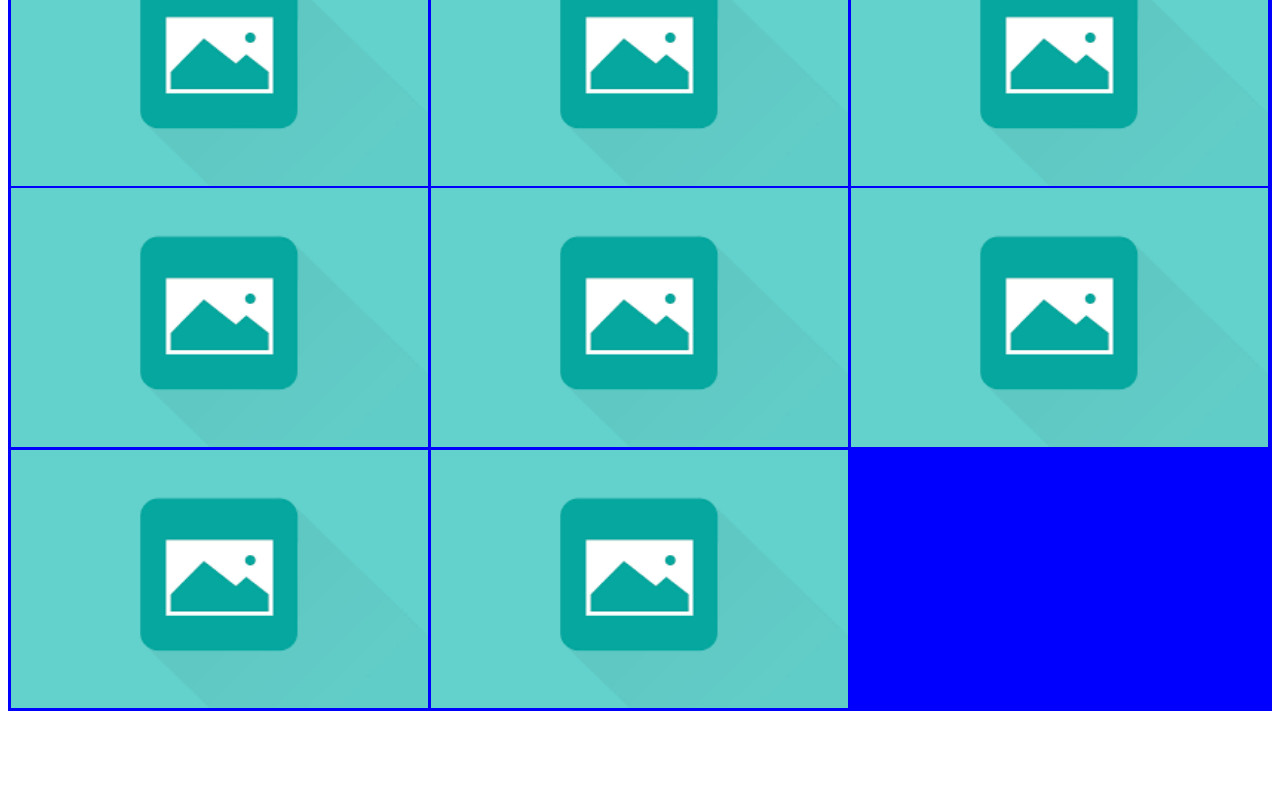
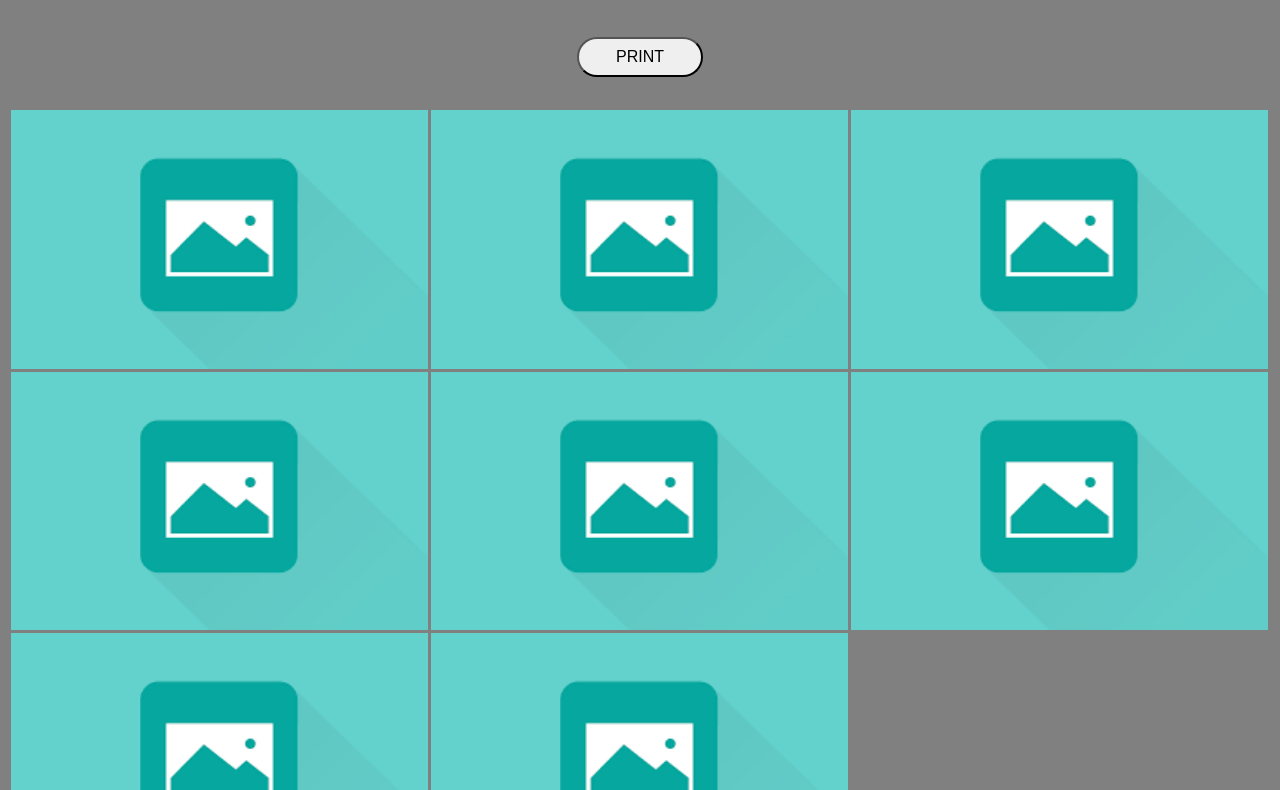
Before and after one commit to Dominik1995/Countpicture, a plain HTML site: page index.html in a window 1280 px wide. Shown: the part 81-871 px from the top of the page. Before the commit the page ends 800 px from the top, so only its background shows below. Drawn offline with Linux system fonts and the light colour scheme.

Commit message:
Add app.js, index.html, main.css
new Functions in app.js
Window Object

```diff
--- a/app.js
+++ b/app.js
@@ -1,22 +1,59 @@
 /*
+
+    TODO:
+
     Definiere die anzahl der Bilder in der
     anzahlBilder Variable.
 
+    Gib den Bildern eine überschrifft mit der createHeadline
+    Funktion.
 */
 
 var anzahlBilder = 8;
 
- function createPictures(i){
+/*
+    Macht die Bilder sichtbar.
+*/
+ function createPictures(i) {
     var getPictureArea = document.getElementById('picture');
     var newPicture = document.createElement('img');
-    var source =  "/Bilder/"+ i + ".jpg";
+    var source =  "Bilder/"+ i + ".jpg";
     newPicture.src = source;
     getPictureArea.appendChild(newPicture);
+    newPicture.onclick = function NewWindow() {
+        window.open(source);
+
+    };
 
  }
 
-
+/*
+ * For schleife führt die Funktion createPictures i mal aus.
+ */
 
 for (var i = 1; i < anzahlBilder + 1; i++){
     createPictures(i);
 }
+
+/*
+ * Gibt  deinen Bildern eine Überschrift.
+ */
+
+function createHeadline(headline) {
+    var getHeadlineArea = document.getElementById('headline');
+    var writeHeadline = document.createElement('h1');
+    writeHeadline.innerHTML = headline;
+    getHeadlineArea.appendChild(writeHeadline);
+}
+
+/*
+ * Überschrift in " " eintragen.
+ */
+createHeadline("Beispiel Headline");
+
+/*
+ * Wenn der Button gedrückt ist Drucke die Seite aus.
+ */
+function printWindow() {
+    window.print();
+}
--- a/index.html
+++ b/index.html
@@ -4,9 +4,12 @@
         <link rel="stylesheet" href="main.css">
     </header>
     <body>
-        <div id="picture">
-            <!-- Content -->
+        <div id="headline"></div>
+        <div class="printButton">
+            <button id="printPage" onclick="printWindow()">Print</button>
         </div>
+        <div id="picture"></div>
     </body>
-    <script type="text/javascript" src="app.js"></script>
+    <!-- type = "text/javascript" -->
+    <script src="app.js"></script>
 </html>
--- a/main.css
+++ b/main.css
@@ -1,22 +1,54 @@
-
-#picture{
+body {
+    background: grey;
+}
+#picture {
 
     width: 100%;
     height: 100%;
     display: flex;
     flex-direction: row;
-    background: blue;
+    background-color: grey;
     flex-wrap: wrap;
 
 }
 
 img {
 
-
-
-   margin-left: 3px;
+    margin-left: 3px;
     width: 33%;
     height: 33%;
-
+    margin-top: 3px;
 
 }
+
+#headline {
+
+    display: flex;
+    justify-content: center;
+    background-color:grey;
+    color:black;
+
+}
+
+ .printButton {
+    width: 100%;
+    height: 100px;
+    display: flex;
+    justify-content: center;
+    align-items: center;
+    background: grey;
+}
+
+.printButton button {
+    width: 10%;
+    height: 40%;
+    border-radius: 20px;
+    text-transform: uppercase;
+    font-size: 16px;
+
+}
+
+.printButton button:hover {
+    background: black;
+    color: white;
+}
```
